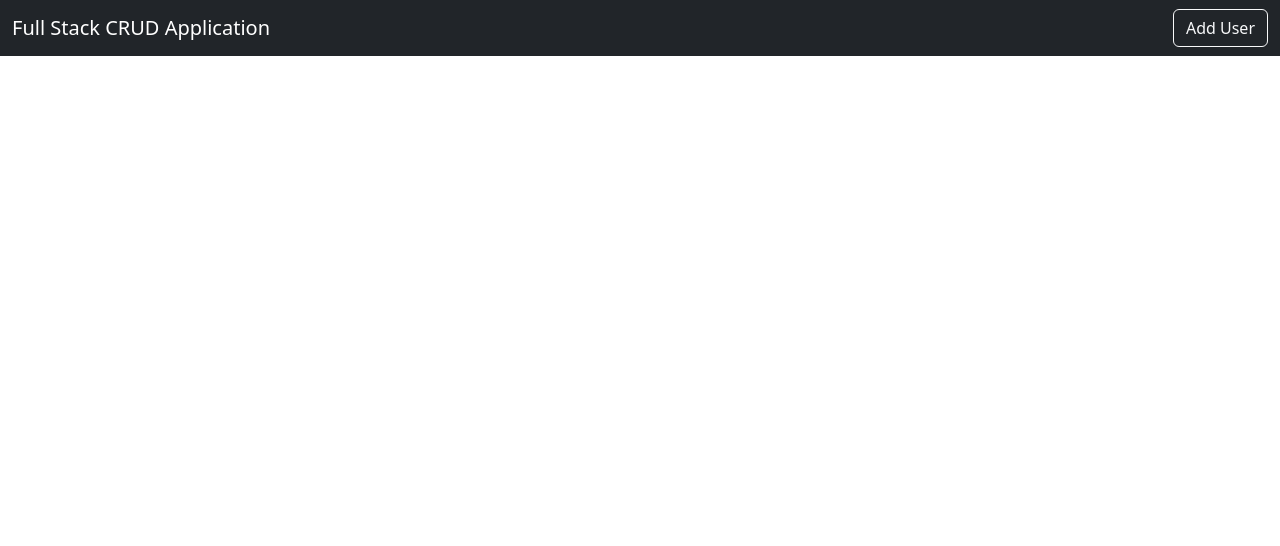
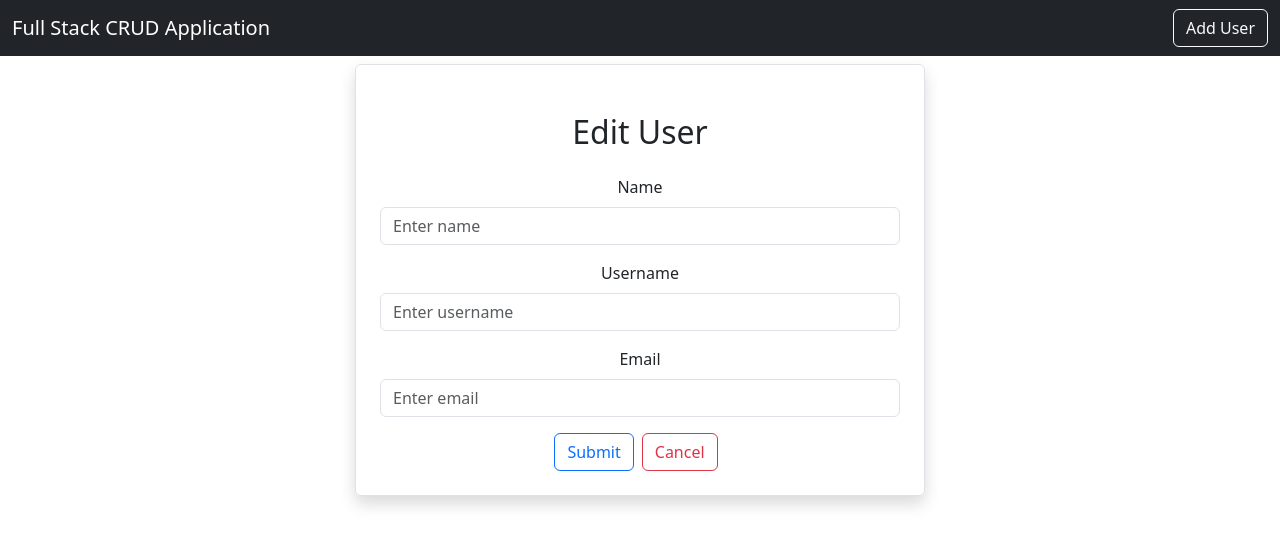
Before and after one commit to anthony-balfour/CRUD-FullStack, a React (Create React App) app: page /edituser/1 in a window 1280 px wide. Shown: the top 546 px of the page. Built offline with nearby package versions, Linux system fonts and the light colour scheme; no server answers.

Commit message:
edit component complete

```diff
--- a/src/App.js
+++ b/src/App.js
@@ -6,6 +6,7 @@
 import Navbar from './Layout/Navbar/navbar';
 import Home from './Pages/home';
 import AddUser from './Users/AddUser';
+import EditUser from './Users/EditUser';
 
 function App() {
   return (
@@ -15,6 +16,7 @@
           <Routes>
             <Route exact path="/" element={<Home />} />
             <Route exact path="/adduser" element={<AddUser />} />
+            <Route exact path="/edituser/:id" element={<EditUser />} />
           </Routes>
       </Router>
     </div>
--- a/src/Pages/home.js
+++ b/src/Pages/home.js
@@ -1,5 +1,6 @@
 import React, { useState, useEffect } from 'react';
 import axios from "axios";
+import { Link } from 'react-router-dom';
 
 export default function Home() {
 
@@ -42,7 +43,7 @@
                 <td>{user.email}</td>
                 <td>
                   <button className="btn btn-primary mx-2">View</button>
-                  <button className="btn btn-success mx-2">Edit</button>
+                  <Link to={`/edituser/${user.id}`} className="btn btn-success mx-2">Edit</Link>
                   <button className="btn btn-danger mx-2">Delete</button>
                 </td>
               </tr>
--- a/src/Users/EditUser.js
+++ b/src/Users/EditUser.js
@@ -0,0 +1,109 @@
+import axios from 'axios';
+import React, { useState, useEffect } from 'react'
+import {Link, useNavigate, useParams } from 'react-router-dom'
+
+export default function EditUser() {
+
+  let navigate = useNavigate();
+
+  const {id} = useParams();
+
+  // storing user info
+
+  const [user, setUser] = useState({
+    name: "",
+    username: "",
+    email: ""
+  });
+
+  const {name, username, email} = user;
+
+  const onInputChange=(event) => {
+    setUser({...user, [event.target.name]:event.target.value})
+  }
+
+  useEffect(() => {
+    loadUser();
+  },[])
+
+  const onSubmit = async (event) => {
+    event.preventDefault();
+    // using axios to put the data in the database
+    // gets the id from the current Route param
+    await axios.put(`http://localhost:8080/user/${id}`, user);
+
+    // navigate to home page
+    navigate("/");
+  }
+
+  // loading the data for the user
+
+  const loadUser = async () => {
+    const result = await axios.get(`http://localhost:8080/user/${id}`);
+    setUser(result.data);
+  }
+
+  // for sending data to database and displaying inside of the home page table
+  return (
+    <aside className="container">
+      <section className="row">
+        <div className="col-md-6 offset-md-3 border rounded p-4 mt-2 shadow">
+          <h2 className="text-center m-4">Edit User</h2>
+          <form onSubmit={(event) => {
+            onSubmit(event);
+          }}>
+            <section className="mb-3">
+              <label htmlFor="Name" className="form-label">
+                Name
+              </label>
+              <input
+              type={"text"}
+              className="form-control"
+              placeholder='Enter name'
+              name="name"
+              value = {name}
+              onChange = {(event) => onInputChange(event)}
+              />
+            </section>
+
+            <section className="mb-3">
+              <label htmlFor="Username" className="form-label">
+                Username
+              </label>
+              <input
+              type={"text"}
+              className="form-control"
+              placeholder='Enter username'
+              name="username"
+              value = {username}
+              onChange = {(event) => onInputChange(event)}
+              />
+            </section>
+
+            <section className="mb-3">
+              <label htmlFor="Email" className="form-label">
+                Email
+              </label>
+              <input
+              type={"text"}
+              className="form-control"
+              placeholder='Enter email'
+              name="email"
+              value = {email}
+              onChange = {(event) => onInputChange(event)}
+              />
+            </section>
+
+          <button type="submit" className="btn btn-outline-primary">
+            Submit
+          </button>
+
+          <Link to="/" className="mx-2 btn btn-outline-danger">
+            Cancel
+          </Link>
+        </form>
+        </div>
+      </section>
+    </aside>
+  )
+}
```
